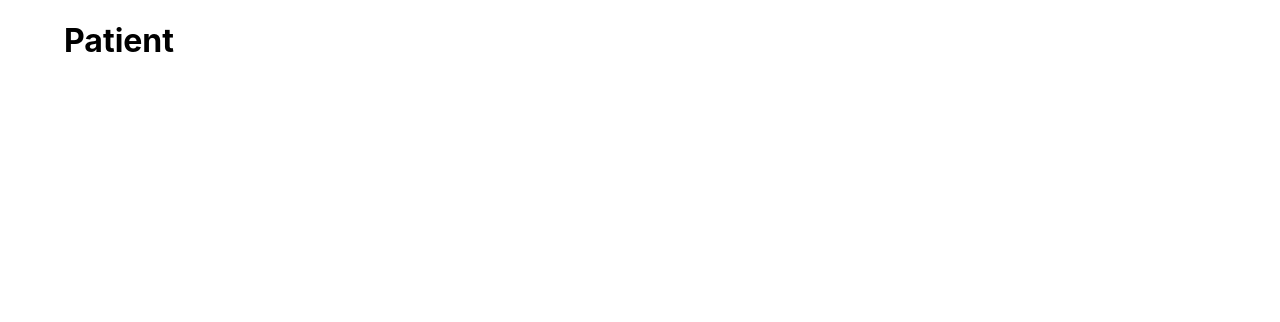
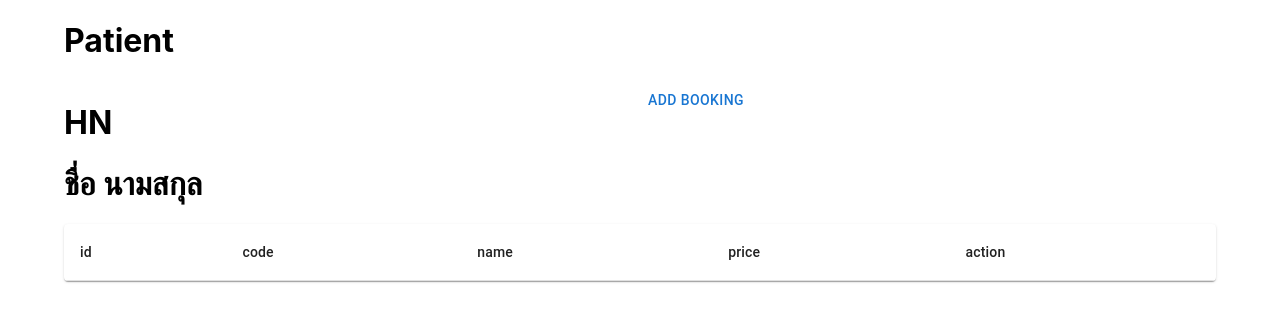
Before and after one commit to tyroroto/snh-workshop-loopback, a React (Create React App) app in the folder react/: page /patient/1 in a window 1280 px wide. Shown: the top 322 px of the page. Built offline with nearby package versions, Linux system fonts and the light colour scheme.

Commit message:
add patient book table

```diff
--- a/react/src/ModalSearch.js
+++ b/react/src/ModalSearch.js
@@ -1,4 +1,3 @@
-import * as React from 'react';
 import Button from '@mui/material/Button';
 import TextField from '@mui/material/TextField';
 import Dialog from '@mui/material/Dialog';
@@ -6,43 +5,59 @@ import DialogActions from '@mui/material/DialogActions';
 import DialogContent from '@mui/material/DialogContent';
 import DialogContentText from '@mui/material/DialogContentText';
 import DialogTitle from '@mui/material/DialogTitle';
+import { searchPatient } from 'api';
+import { useState } from 'react';
+import { useNavigate } from 'react-router-dom';
 
 export default function ModalSearch() {
-  const [open, setOpen] = React.useState(false);
-
+    const [open, setOpen] = useState(false);
+    const [hn, setHN] = useState('');
+    const navigate = useNavigate();
     const handleClickOpen = () => {
         setOpen(true);
     };
-
     const handleClose = () => {
         setOpen(false);
+        if( hn != 0 ) {
+            searchPatient(hn).then( result => {
+                console.log(result)
+                navigate('/patient/'+ result.id);
+            }).catch( e => {
+                console.error(e);
+                alert('ไม่พบผู้ป่วย')
+            })
+        }
     };
-
     return (
         <div>
             <Button variant="outlined" onClick={handleClickOpen}>
-        Open form dialog
+                ค้นหาผู้ป่วย
             </Button>
             <Dialog open={open} onClose={handleClose}>
-        <DialogTitle>Subscribe</DialogTitle>
+                <DialogTitle>ค้นหาผู้ป่วย</DialogTitle>
                 <DialogContent>
                     <DialogContentText>
-            To subscribe to this website, please enter your email address here. We
-            will send updates occasionally.
+                        กรุณาระบุ HN
                     </DialogContentText>
                     <TextField
+                        value={hn}
+                        onChange={
+                            (e) => {
+                                setHN(e.target.value)
+                            }
+                        }
                         autoFocus
                         margin="dense"
                         id="name"
-            label="Email Address"
-            type="email"
+                        label="HN"
+                        type="text"
                         fullWidth
                         variant="standard"
                     />
                 </DialogContent>
                 <DialogActions>
                     <Button onClick={handleClose}>Cancel</Button>
-          <Button onClick={handleClose}>Subscribe</Button>
+                    <Button onClick={handleClose}>Search</Button>
                 </DialogActions>
             </Dialog>
         </div>
--- a/react/src/Patient.js
+++ b/react/src/Patient.js
@@ -1,9 +1,49 @@
-import { Box, Typography, Grid, Container } from "@mui/material";
+import {Grid, Container, Button, Paper, Table, TableBody, TableCell, TableContainer, TableHead, TableRow, Box } from "@mui/material";
 
 const Patient = () => {
 
     return <Container>
         <h1>Patient</h1>
+        <Grid container>
+            <Grid item xs={6}>
+                <Box>
+                    <h1>HN</h1>
+                    <h1>ชื่อ นามสกุล</h1>
+                </Box>
+            </Grid>
+            <Grid item xs={6}>
+                <Button>Add Booking</Button>
+            </Grid>
+            <Grid item xs={12}>
+                <TableContainer component={Paper}>
+                    <Table sx={{ minWidth: 650 }} aria-label="simple table">
+                        <TableHead>
+                            <TableRow>
+                                <TableCell>id</TableCell>
+                                <TableCell>code</TableCell>
+                                <TableCell>name</TableCell>
+                                <TableCell>price</TableCell>
+                                <TableCell>action</TableCell>
+                            </TableRow>
+                        </TableHead>
+                        <TableBody>
+                            {[].map((data, index) => {
+                                return <TableRow key={index}>
+                                    <TableCell>{data.id}</TableCell>
+                                    <TableCell>{data.code}</TableCell>
+                                    <TableCell>{data.name}</TableCell>
+                                    <TableCell>{data.price}</TableCell>
+                                    <TableCell>
+                                    </TableCell>
+                                </TableRow>
+                            })}
+
+                        </TableBody>
+                    </Table>
+                </TableContainer>
+            </Grid>
+        </Grid>
+
     </Container>
 }
 
--- a/react/src/PatientList.js
+++ b/react/src/PatientList.js
@@ -19,7 +19,7 @@ const PatientList = () => {
             <Grid item xs={3}>
                 <Box mt={2}>
                     <ModalSearch></ModalSearch>
-                    <Button variant="contained">ค้นหา</Button>
+                    {/* <Button variant="contained">ค้นหา</Button> */}
                 </Box>
             </Grid>
             <Grid item xs={12}>
--- a/react/src/api.js
+++ b/react/src/api.js
@@ -6,13 +6,17 @@ export const getPatientList = async () => {
     return res.data;
 }
 
-const getPatient = async (id) => {
+export const getPatient = async (id) => {
     const res = await axios.get(apiUrl + '/patients/' + id);
     return res.data;
 }
 
-const searchPatient = (hn) => {
-
+export const searchPatient = async (hn) => {
+    const res = await axios.post(
+        apiUrl + '/patients/search',
+        { hn }
+    );
+    return res.data;
 }
 
 const bookingPatient = (id, booking) => {
```
Lines whose indentation alone changed are shown as unchanged.
